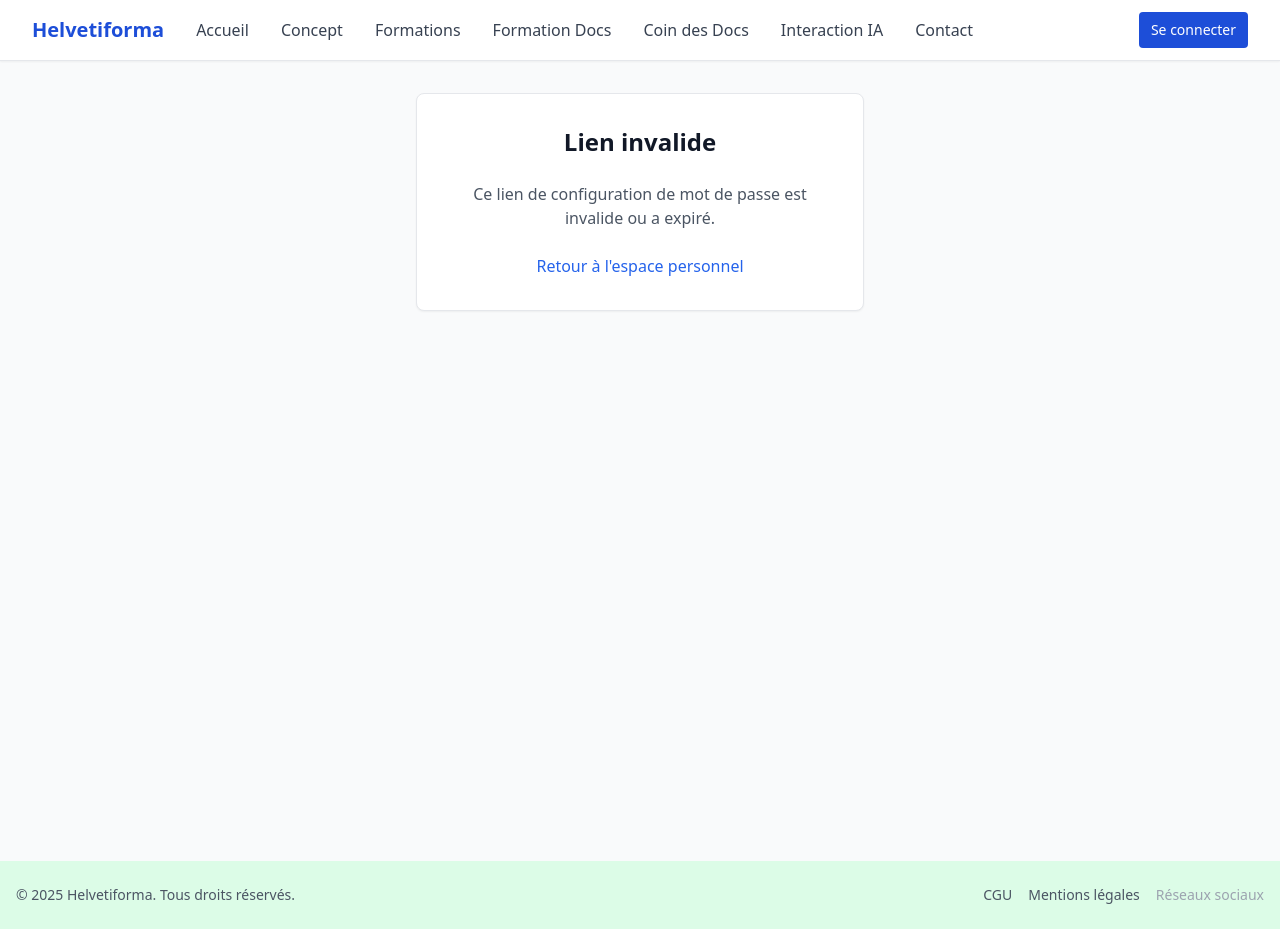
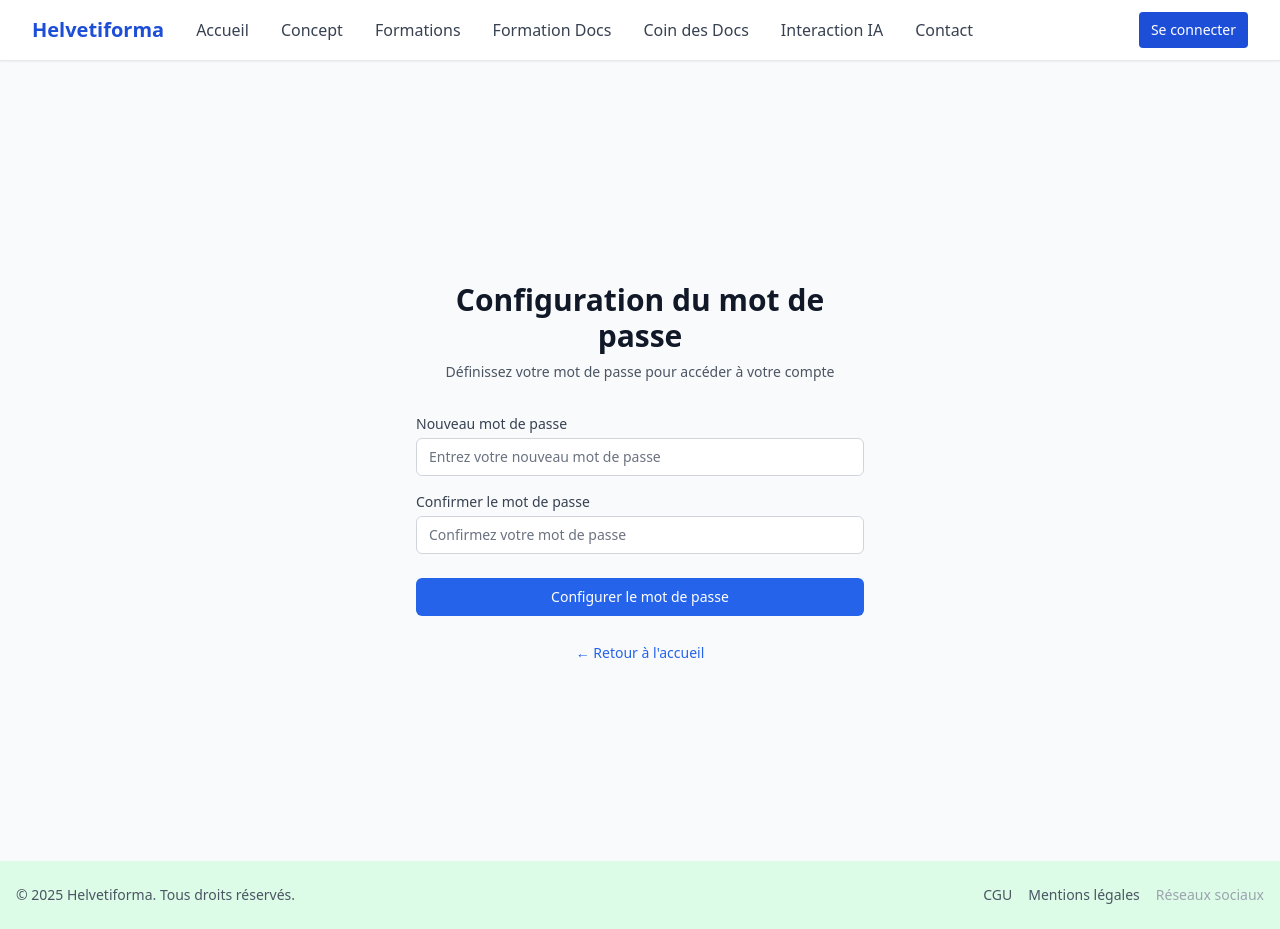
Before and after one commit to damsblt/helvetiforma, a Next.js app: page /setup-password in a window 1280 px wide. Built offline with nearby package versions, Linux system fonts and the light colour scheme.

Commit message:
FIX: Simplify setup-password page to avoid useSearchParams error

```diff
--- a/src/app/setup-password/page.tsx
+++ b/src/app/setup-password/page.tsx
@@ -3,203 +3,71 @@
 // Force dynamic rendering
 export const dynamic = 'force-dynamic';
 
-import React, { useState, useEffect } from 'react';
+import React, { useState } from 'react';
 import Link from 'next/link';
-import { useSearchParams } from 'next/navigation';
 
 export default function SetupPasswordPage() {
-  const searchParams = useSearchParams();
-  const token = searchParams.get('token');
+  const [formData, setFormData] = useState({
+    password: '',
+    confirmPassword: ''
+  });
+  const [isLoading, setIsLoading] = useState(false);
+  const [error, setError] = useState('');
+  const [success, setSuccess] = useState(false);
 
-  const [password, setPassword] = useState('');
-  const [confirmPassword, setConfirmPassword] = useState('');
-  const [isLoading, setIsLoading] = useState(false);
-  const [status, setStatus] = useState<'idle' | 'success' | 'error'>('idle');
-  const [tokenValid, setTokenValid] = useState(false);
-  const [userEmail, setUserEmail] = useState('');
-
-  useEffect(() => {
-    if (token) {
-      validateToken();
-    }
-  }, [token]);
-
-  const validateToken = async () => {
-    try {
-      const res = await fetch(`http://localhost:1337/api/password-setup-tokens?filters[token]=${token}&populate=*`, {
-        headers: {
-          'Content-Type': 'application/json',
-        },
-      });
-
-      if (res.ok) {
-        const data = await res.json();
-        if (data.data && data.data.length > 0) {
-          const tokenData = data.data[0];
-          const expiresAt = new Date(tokenData.expiresAt);
-          const now = new Date();
-
-          if (expiresAt > now && !tokenData.isUsed) {
-            setTokenValid(true);
-            setUserEmail(tokenData.email);
-          } else {
-            setStatus('error');
-          }
-        } else {
-          setStatus('error');
-        }
-      } else {
-        setStatus('error');
-      }
-    } catch (error) {
-      console.error('Error validating token:', error);
-      setStatus('error');
-    }
+  const handleInputChange = (e: React.ChangeEvent<HTMLInputElement>) => {
+    const { name, value } = e.target;
+    setFormData(prev => ({
+      ...prev,
+      [name]: value
+    }));
   };
 
   const handleSubmit = async (e: React.FormEvent) => {
     e.preventDefault();
+    setIsLoading(true);
+    setError('');
 
-    if (password !== confirmPassword) {
-      alert('Les mots de passe ne correspondent pas');
+    // Validate passwords match
+    if (formData.password !== formData.confirmPassword) {
+      setError('Les mots de passe ne correspondent pas');
+      setIsLoading(false);
       return;
     }
 
-    if (password.length < 6) {
-      alert('Le mot de passe doit contenir au moins 6 caractères');
+    // Validate password strength
+    if (formData.password.length < 6) {
+      setError('Le mot de passe doit contenir au moins 6 caractères');
+      setIsLoading(false);
       return;
     }
 
-    setIsLoading(true);
-
-    try {
-      // Update user account password
-      const userRes = await fetch(`http://localhost:1337/api/user-accounts?filters[email]=${userEmail}`, {
-        headers: {
-          'Content-Type': 'application/json',
-        },
-      });
-
-      if (userRes.ok) {
-        const userData = await userRes.json();
-        if (userData.data && userData.data.length > 0) {
-          const userId = userData.data[0].id;
-
-          // Update password
-          const updateRes = await fetch(`http://localhost:1337/api/user-accounts/${userId}`, {
-            method: 'PUT',
-            headers: {
-              'Content-Type': 'application/json',
-            },
-            body: JSON.stringify({
-              data: {
-                password: password
-              }
-            }),
-          });
-
-          if (updateRes.ok) {
-            // Mark token as used
-            const tokenRes = await fetch(`http://localhost:1337/api/password-setup-tokens?filters[token]=${token}`, {
-              headers: {
-                'Content-Type': 'application/json',
-              },
-            });
-
-            if (tokenRes.ok) {
-              const tokenData = await tokenRes.json();
-              if (tokenData.data && tokenData.data.length > 0) {
-                const tokenId = tokenData.data[0].id;
-                await fetch(`http://localhost:1337/api/password-setup-tokens/${tokenId}`, {
-                  method: 'PUT',
-                  headers: {
-                    'Content-Type': 'application/json',
-                  },
-                  body: JSON.stringify({
-                    data: {
-                      isUsed: true
-                    }
-                  }),
-                });
-              }
-            }
-
-            setStatus('success');
-          } else {
-            setStatus('error');
-          }
-        } else {
-          setStatus('error');
-        }
-      } else {
-        setStatus('error');
-      }
-    } catch (error) {
-      console.error('Error setting password:', error);
-      setStatus('error');
-    } finally {
+    // Simulate password setup for demo
+    setTimeout(() => {
       setIsLoading(false);
-    }
+      setSuccess(true);
+      setError('');
+    }, 1000);
   };
 
-  if (!token) {
+  if (success) {
     return (
-      <div className="min-h-screen bg-gray-50 py-8 px-2 md:px-0">
-        <div className="container mx-auto max-w-md">
-          <div className="bg-white rounded-lg shadow-sm border border-gray-200 p-8">
-            <h1 className="text-2xl font-bold text-gray-900 mb-6 text-center">Lien invalide</h1>
-            <p className="text-gray-600 mb-6 text-center">
-              Ce lien de configuration de mot de passe est invalide ou a expiré.
+      <div className="min-h-screen bg-gray-50 flex items-center justify-center py-12 px-4 sm:px-6 lg:px-8">
+        <div className="max-w-md w-full space-y-8">
+          <div className="text-center">
+            <div className="text-6xl mb-4">✅</div>
+            <h2 className="text-3xl font-bold text-gray-900 mb-4">
+              Mot de passe configuré !
+            </h2>
+            <p className="text-gray-600 mb-8">
+              Votre mot de passe a été configuré avec succès.
             </p>
-            <div className="text-center">
-              <Link href="/personal-space" className="text-blue-600 hover:text-blue-800">
-                Retour à l'espace personnel
-              </Link>
-            </div>
-          </div>
-        </div>
-      </div>
-    );
-  }
-
-  if (status === 'error') {
-    return (
-      <div className="min-h-screen bg-gray-50 py-8 px-2 md:px-0">
-        <div className="container mx-auto max-w-md">
-          <div className="bg-white rounded-lg shadow-sm border border-gray-200 p-8">
-            <h1 className="text-2xl font-bold text-gray-900 mb-6 text-center">Lien expiré</h1>
-            <p className="text-gray-600 mb-6 text-center">
-              Ce lien de configuration de mot de passe a expiré ou a déjà été utilisé.
-            </p>
-            <div className="text-center">
-              <Link href="/personal-space" className="text-blue-600 hover:text-blue-800">
-                Retour à l'espace personnel
-              </Link>
-            </div>
-          </div>
-        </div>
-      </div>
-    );
-  }
-
-  if (status === 'success') {
-    return (
-      <div className="min-h-screen bg-gray-50 py-8 px-2 md:px-0">
-        <div className="container mx-auto max-w-md">
-          <div className="bg-white rounded-lg shadow-sm border border-gray-200 p-8">
-            <div className="text-center">
-              <span className="text-green-600 text-4xl mb-4 block">✅</span>
-              <h1 className="text-2xl font-bold text-gray-900 mb-6">Mot de passe configuré!</h1>
-              <p className="text-gray-600 mb-6">
-                Votre mot de passe a été configuré avec succès. Vous pouvez maintenant vous connecter à votre espace personnel.
-              </p>
-              <Link
-                href="/personal-space"
-                className="inline-block bg-blue-600 text-white py-3 px-6 rounded-lg font-medium hover:bg-blue-700 transition-colors"
-              >
-                Accéder à mon espace personnel
-              </Link>
-            </div>
+            <Link
+              href="/login"
+              className="inline-flex items-center px-6 py-3 bg-blue-600 text-white rounded-lg hover:bg-blue-700 transition-colors"
+            >
+              Se connecter
+            </Link>
           </div>
         </div>
       </div>
@@ -207,61 +75,83 @@ export default function SetupPasswordPage() {
   }
 
   return (
-    <div className="min-h-screen bg-gray-50 py-8 px-2 md:px-0">
-      <div className="container mx-auto max-w-md">
-        <div className="bg-white rounded-lg shadow-sm border border-gray-200 p-8">
-          <h1 className="text-2xl font-bold text-gray-900 mb-6 text-center">Configurer votre mot de passe</h1>
-          <p className="text-gray-600 mb-6 text-center">
-            Configurez votre mot de passe pour accéder à votre espace personnel.
+    <div className="min-h-screen bg-gray-50 flex items-center justify-center py-12 px-4 sm:px-6 lg:px-8">
+      <div className="max-w-md w-full space-y-8">
+        <div>
+          <h2 className="mt-6 text-center text-3xl font-extrabold text-gray-900">
+            Configuration du mot de passe
+          </h2>
+          <p className="mt-2 text-center text-sm text-gray-600">
+            Définissez votre mot de passe pour accéder à votre compte
           </p>
+        </div>
 
-          <form onSubmit={handleSubmit} className="space-y-4">
+        <form className="mt-8 space-y-6" onSubmit={handleSubmit}>
+          {error && (
+            <div className="bg-red-50 border border-red-200 rounded-md p-4">
+              <div className="flex">
+                <div className="flex-shrink-0">
+                  <span className="text-red-600">❌</span>
+                </div>
+                <div className="ml-3">
+                  <p className="text-sm text-red-700">{error}</p>
+                </div>
+              </div>
+            </div>
+          )}
+
+          <div className="space-y-4">
             <div>
-              <label htmlFor="password" className="block text-sm font-medium text-gray-700 mb-1">
-                Nouveau mot de passe *
+              <label htmlFor="password" className="block text-sm font-medium text-gray-700">
+                Nouveau mot de passe
               </label>
               <input
+                id="password"
+                name="password"
                 type="password"
-                id="password"
-                value={password}
-                onChange={(e) => setPassword(e.target.value)}
+                autoComplete="new-password"
                 required
-                minLength={6}
-                className="w-full px-3 py-2 border border-gray-300 rounded-md focus:outline-none focus:ring-2 focus:ring-blue-500"
-                placeholder="Minimum 6 caractères"
+                value={formData.password}
+                onChange={handleInputChange}
+                className="mt-1 appearance-none relative block w-full px-3 py-2 border border-gray-300 placeholder-gray-500 text-gray-900 rounded-md focus:outline-none focus:ring-blue-500 focus:border-blue-500 focus:z-10 sm:text-sm"
+                placeholder="Entrez votre nouveau mot de passe"
               />
             </div>
 
             <div>
-              <label htmlFor="confirmPassword" className="block text-sm font-medium text-gray-700 mb-1">
-                Confirmer le mot de passe *
+              <label htmlFor="confirmPassword" className="block text-sm font-medium text-gray-700">
+                Confirmer le mot de passe
               </label>
               <input
+                id="confirmPassword"
+                name="confirmPassword"
                 type="password"
-                id="confirmPassword"
-                value={confirmPassword}
-                onChange={(e) => setConfirmPassword(e.target.value)}
+                autoComplete="new-password"
                 required
-                className="w-full px-3 py-2 border border-gray-300 rounded-md focus:outline-none focus:ring-2 focus:ring-blue-500"
-                placeholder="Répétez votre mot de passe"
+                value={formData.confirmPassword}
+                onChange={handleInputChange}
+                className="mt-1 appearance-none relative block w-full px-3 py-2 border border-gray-300 placeholder-gray-500 text-gray-900 rounded-md focus:outline-none focus:ring-blue-500 focus:border-blue-500 focus:z-10 sm:text-sm"
+                placeholder="Confirmez votre mot de passe"
               />
             </div>
+          </div>
 
+          <div>
             <button
               type="submit"
               disabled={isLoading}
-              className="w-full bg-blue-600 text-white py-3 px-6 rounded-lg font-medium hover:bg-blue-700 transition-colors disabled:bg-gray-400 disabled:cursor-not-allowed"
+              className="group relative w-full flex justify-center py-2 px-4 border border-transparent text-sm font-medium rounded-md text-white bg-blue-600 hover:bg-blue-700 focus:outline-none focus:ring-2 focus:ring-offset-2 focus:ring-blue-500 disabled:bg-gray-400 disabled:cursor-not-allowed"
             >
               {isLoading ? 'Configuration...' : 'Configurer le mot de passe'}
             </button>
-          </form>
+          </div>
 
-          <div className="mt-6 text-center">
-            <p className="text-sm text-gray-600">
-              Vous recevrez un email de confirmation une fois votre mot de passe configuré.
-            </p>
+          <div className="text-center">
+            <Link href="/" className="text-sm text-blue-600 hover:text-blue-500">
+              ← Retour à l'accueil
+            </Link>
           </div>
-        </div>
+        </form>
       </div>
     </div>
   );
```
